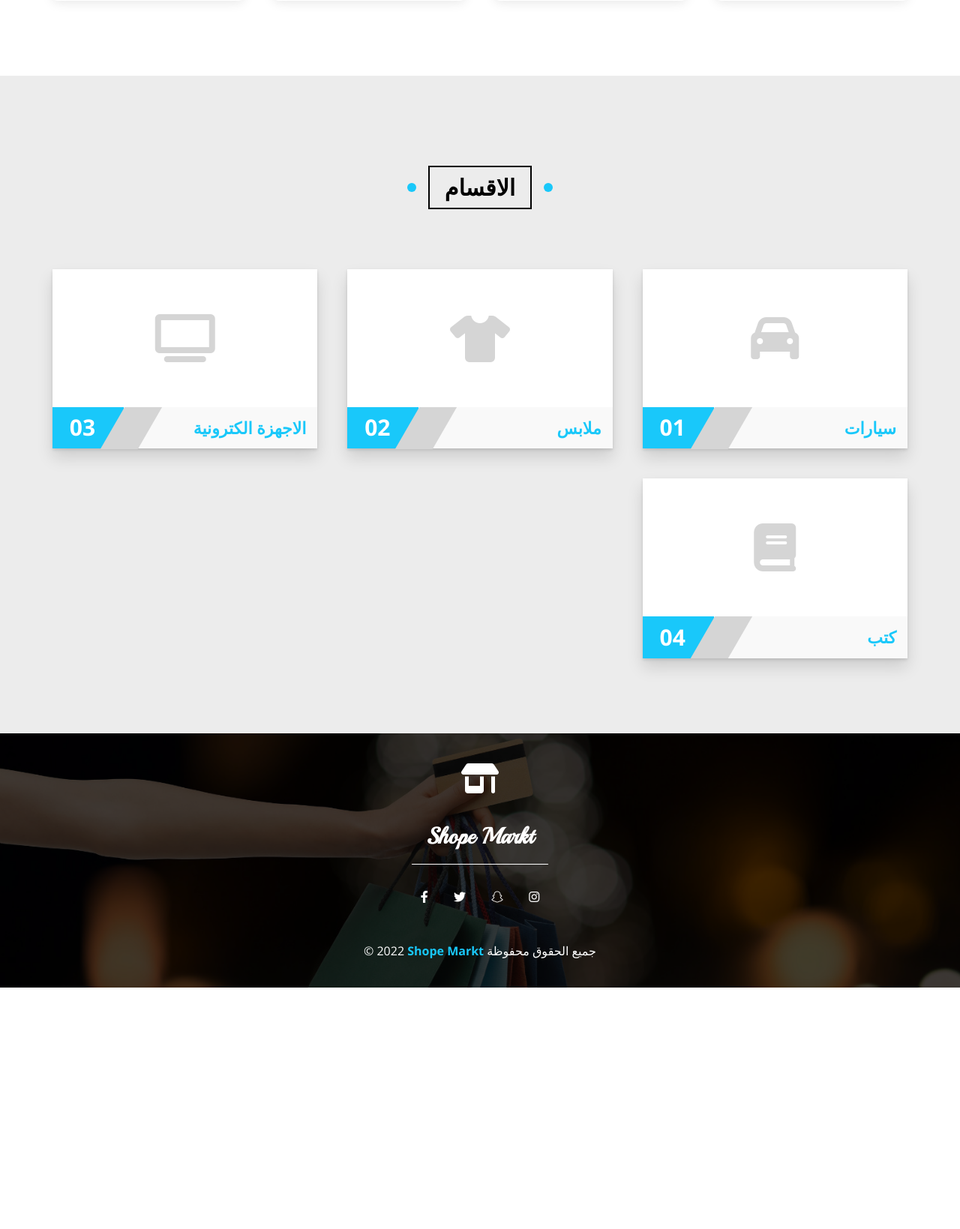
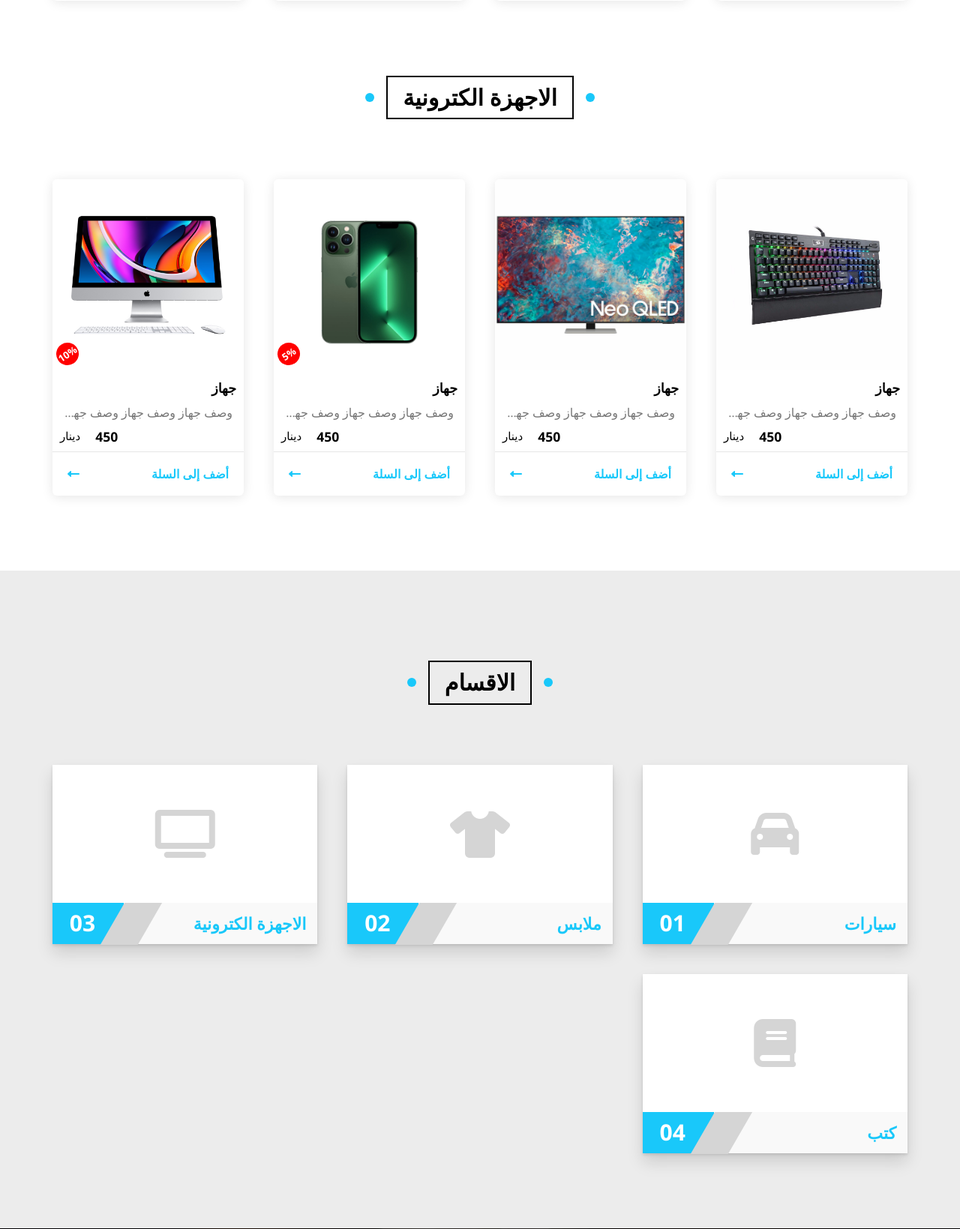
Before and after one commit to MoadFarhat/ShopeMarkt, a PHP site: page / in a window 1280 px wide. Shown: the part 1857-3496 px from the top of the page at 75% size. Before the commit the page ends 3174 px from the top, so only its background shows below. Run offline with PHP 8.4, Linux system fonts and the light colour scheme.

Commit message:
اضافة قسم
- اجهزة الكترونية

```diff
--- a/Style/css/ShopeMarkt.css
+++ b/Style/css/ShopeMarkt.css
@@ -488,6 +488,8 @@
     font-size: 22px;
 }
 /* End Category */
+
+
 /* Start footer */
 .footer{
     background-image: url(../../image/footer.jpg);
--- a/index.html
+++ b/index.html
@@ -229,6 +229,92 @@
                 </div>
             </div>
         </div>
+        <h2 class="main-title">الاجهزة الكترونية</h2>
+        <div class="container">
+            <div class="box">
+                <img src="image/computer-01.jpg" alt="" />
+
+                <div class="top">
+                  <a href="#"><h3>جهاز</h3></a>
+                  <p>10%</p>
+
+                </div>
+                <div class="content">
+                    <p> وصف جهاز وصف جهاز وصف جهاز وصف جهاز وصف جهاز وصف جهاز وصف جهاز </p>
+                </div>
+                <div class="Price">
+                    <h3>450</h3>
+                    <p>دينار</p>
+                </div>
+                <div class="info">
+                    <a href="">أضف إلى السلة</a>
+                    <i class="fas fa-long-arrow-alt-left"></i>
+
+                </div>
+            </div>
+            <div class="box">
+                <img src="image/computer-02.jpg" alt="" />
+
+                <div class="top">
+                    <a href="#"><h3>جهاز</h3></a>
+                    <p>5%</p>
+
+                </div>
+                <div class="content">
+                    <p> وصف جهاز وصف جهاز وصف جهاز وصف جهاز وصف جهاز وصف جهاز وصف جهاز </p>
+                </div>
+                <div class="Price">
+                    <h3>450</h3>
+                    <p>دينار</p>
+                </div>
+                <div class="info">
+                    <a href="">أضف إلى السلة</a>
+                    <i class="fas fa-long-arrow-alt-left"></i>
+
+                </div>
+            </div>
+            <div class="box">
+                <img src="image/computer-03.jpeg" alt="" />
+
+                <div class="top">
+                    <a href="#"><h3>جهاز</h3></a>
+
+                </div>
+                <div class="content">
+                    <p> وصف جهاز وصف جهاز وصف جهاز وصف جهاز وصف جهاز وصف جهاز وصف جهاز </p>
+                </div>
+                <div class="Price">
+                    <h3>450</h3>
+                    <p>دينار</p>
+                </div>
+                <div class="info">
+                    <a href="">أضف إلى السلة</a>
+                    <i class="fas fa-long-arrow-alt-left"></i>
+
+                </div>
+            </div>
+            <div class="box">
+                <img src="image/computer-04.jpg" alt="" />
+
+                <div class="top">
+                    <a href="#"><h3>جهاز</h3></a>
+
+                </div>
+                <div class="content">
+                    <p> وصف جهاز وصف جهاز وصف جهاز وصف جهاز وصف جهاز وصف جهاز وصف جهاز </p>
+                </div>
+                <div class="Price">
+                    <h3>450</h3>
+                    <p>دينار</p>
+                </div>
+                <div class="info">
+                    <a href="">أضف إلى السلة</a>
+                    <i class="fas fa-long-arrow-alt-left"></i>
+
+                </div>
+            </div>
+
+        </div>
     </div>
 
     <!-- End Product -->
@@ -258,7 +344,7 @@
                     </div>
                 </div>
                 <div class="box">
-                <i class="fa-solid fa-book fa-4x"></i>                <!-- <h3>الاجهزة الكترونية</h3> -->
+                <i class="fa-solid fa-book fa-4x"></i>
                     <div class="info">
                         <a href="#">كتب</a>
                     </div>
```
Also changed, not shown: image/computer-01.jpg (added), image/computer-02.jpg (added), image/computer-03.jpeg (added), image/computer-04.jpg (added).
